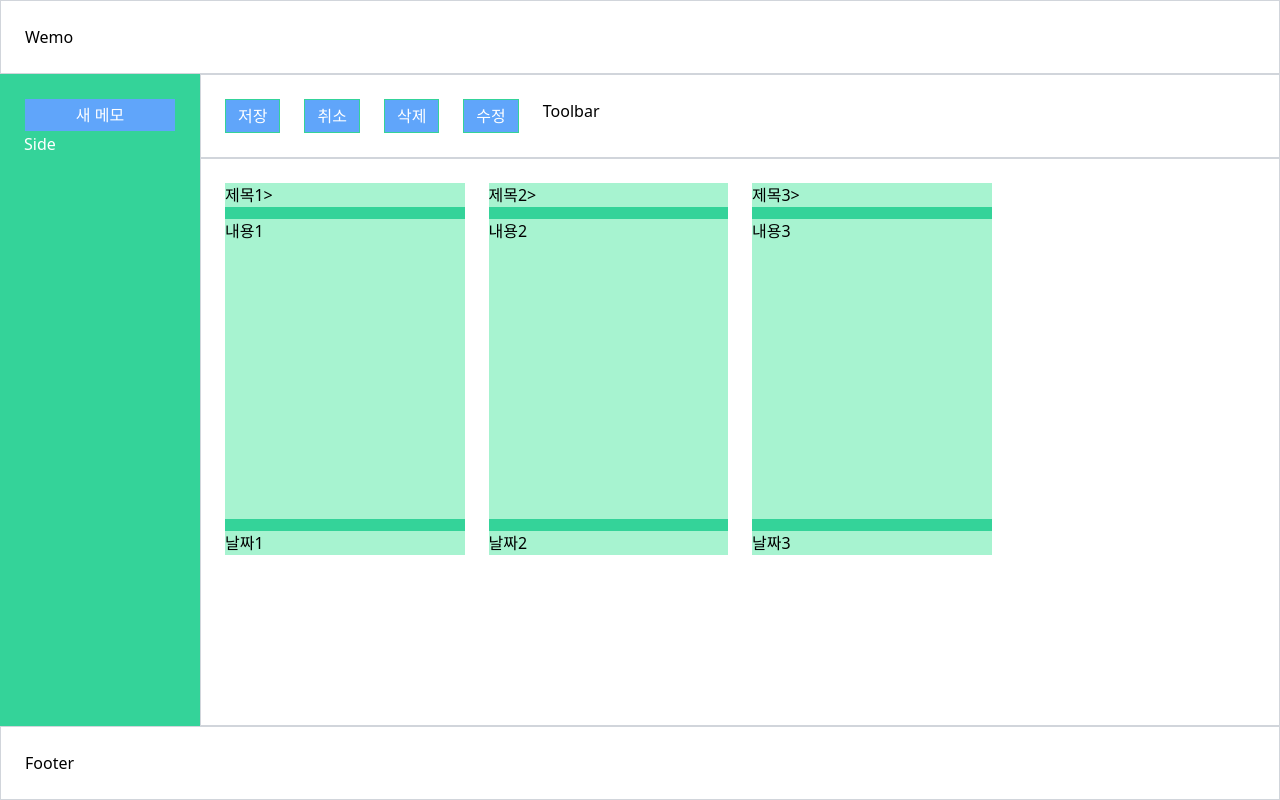
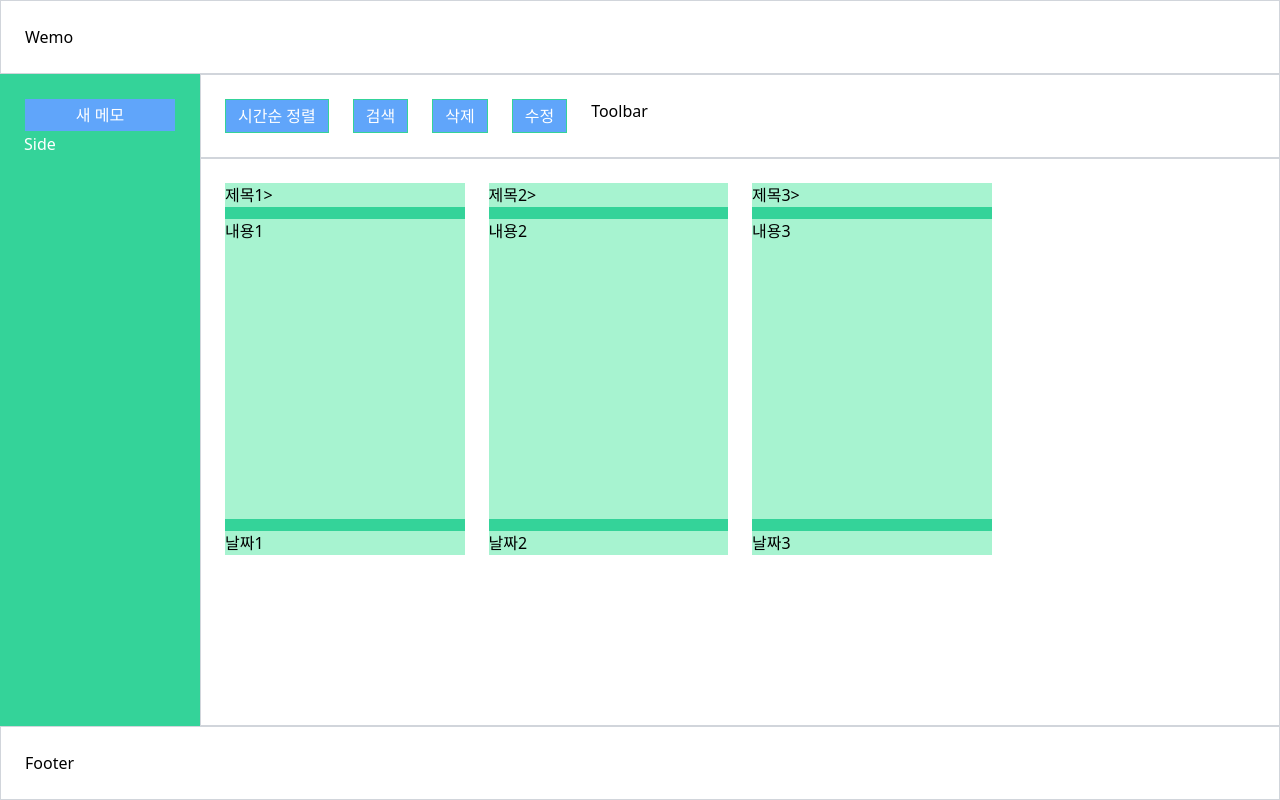
Before and after one commit to aiden0413/project1, a React (Create React App) app in the folder memoproject/: page / in a window 1280 px wide. Built offline with nearby package versions, Linux system fonts and the light colour scheme.

Commit message:
새 메모 클릭시 input박스 로딩 취소 클릭시 다시 메모리스트 로딩

```diff
--- a/memoproject/src/components/Button.js
+++ b/memoproject/src/components/Button.js
@@ -7,16 +7,15 @@ function Button({
 }) {
     const handleOnClick = () => {
         if(text==="새 메모"){
-            // Editor => (<Editor />
             let newmemo = {title: "new제목", content: "new내용", date: "new날짜"};
-
             onCreate(newmemo);
             onSign(true);
         }
         else if(text==="저장"){
-
         }
         else if(text==="취소"){
+            onSign(false);
+            console.log("이전으로 돌아갑니다.")
 
         }
         else if(text==="삭제"){
--- a/memoproject/src/components/Content.js
+++ b/memoproject/src/components/Content.js
@@ -13,7 +13,10 @@ function Content({ data, onCreate, sign, onSign }) {
                 onSign={onSign}
             />
             <div className="flex flex-col flex-grow">
-                <Toolbar />
+                <Toolbar
+                    sign={sign}
+                    onSign={onSign}
+                />
                 <Memos
                     data={data}
                     sign={sign}
--- a/memoproject/src/components/Memos.js
+++ b/memoproject/src/components/Memos.js
@@ -3,6 +3,7 @@ import Editor from './Editor';
 import Memo from './Memo';
 
 function Memos({ data, sign, onSign}) {
+
     const memolist = data.memolist.map(
         memo => (<Memo
             id={memo.id}
@@ -13,10 +14,11 @@ function Memos({ data, sign, onSign}) {
     );
 
     if(sign.makenewEditor === true){
-        onSign(false);
         return (
             <div className="overflow-y-auto auto-rows-min grid grid-cols-4 gap-6 flex-grow justify-start py-6 px-6 border border-gray-300 relative">
-                {memolist}
+                    <div><input className="memo_title" placeholder="제목"></input>
+                    <input className="memo_content h-300px" placeholder="내용"></input>
+                    <div className="bg-green-200">"2021-06-09-07-34"</div></div>
             </div>
         )
     }
--- a/memoproject/src/components/Toolbar.js
+++ b/memoproject/src/components/Toolbar.js
@@ -2,7 +2,9 @@ import React from "react";
 
 import Button from './Button';
 
-function Toolbar() {
+function Toolbar({sign, onSign }) {
+    console.log(sign.makenewEditor);
+    if(sign.makenewEditor === true){
         return (
             <div className="flex flex-row flex-grow-0 gap-6 justify-start py-6 px-6 border border-gray-300 relative">
                 <Button
@@ -10,6 +12,7 @@ function Toolbar() {
                 />
                 <Button
                     text="취소"
+                    onSign={onSign}
                 />
                 <Button
                     text="삭제"
@@ -20,7 +23,26 @@ function Toolbar() {
                 />
                 Toolbar
             </div>
-    )
+    )}
+    else{
+        return (
+            <div className="flex flex-row flex-grow-0 gap-6 justify-start py-6 px-6 border border-gray-300 relative">
+                <Button
+                    text="시간순 정렬"
+                />
+                <Button
+                    text="검색"
+                />
+                <Button
+                    text="삭제"
+
+                />
+                <Button
+                    text="수정"
+                />
+                Toolbar
+            </div>
+        )}
 }
 
 export default Toolbar;
```
Lines whose indentation alone changed are shown as unchanged.
